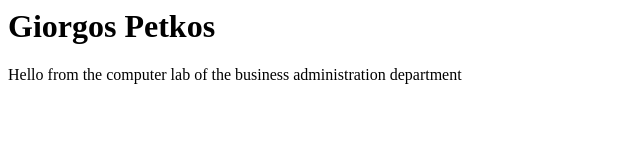
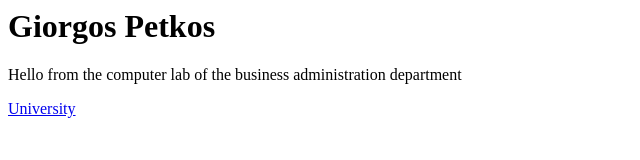
Before and after one commit to gpetkos/gpetkos.github.io, a plain HTML site: page index.html in a window 1280 px wide. Shown: the full height of the page, 0-640 px from the left. Drawn offline with Linux system fonts and the light colour scheme.

Commit message:
Update index.html

```diff
--- a/index.html
+++ b/index.html
@@ -5,6 +5,7 @@
 <body>
 <h1>Giorgos Petkos</h1>
 <p>Hello from the computer lab of the business administration department</p>
+<a href="http://www.uom.gr/">University</a>
 </body>
 
 </html>
```
